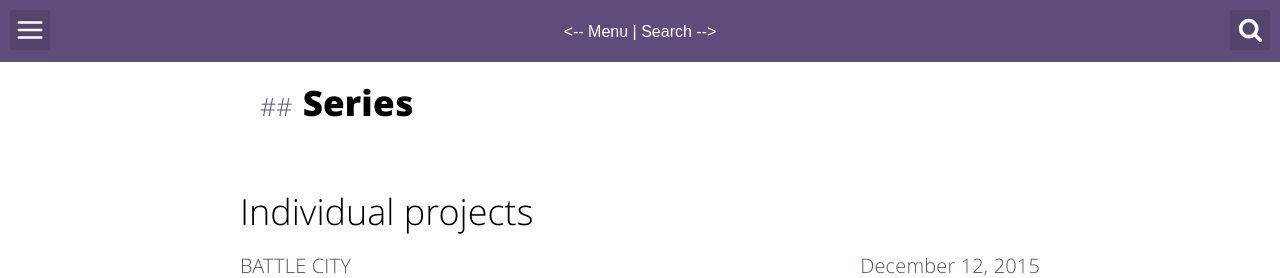
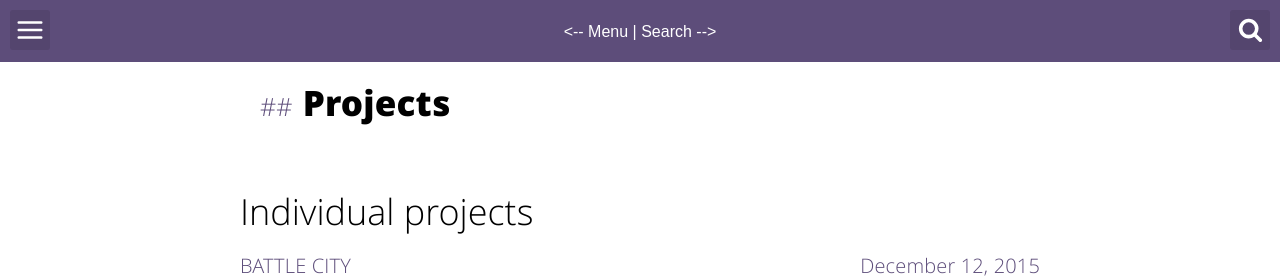
Before and after one commit to matzar/matzar.github.io, a Jekyll site: the page built from series.html, in a window 1280 px wide. Shown: the top 278 px of the page. Built offline with Jekyll 4.4.1, drawn with Linux system fonts in a browser that asks for light colours.

Commit message:
update: in series.html - Series to Projects

```diff
--- a/series.html
+++ b/series.html
@@ -6,7 +6,7 @@ image: '/assets/img/series.png'
 description: "Take a look at my series..."
 ---
 
-<h2>Series</h2>
+<h2>Projects</h2>
 {% for tag in site.categories %}
   <span class="tag-title" id="{{ tag[0] | slugify }}">{{ tag[0] | capitalize }}</span>
   <ul class="post-list">
```
